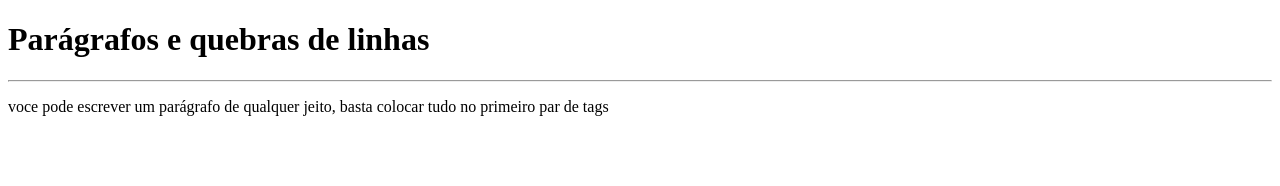
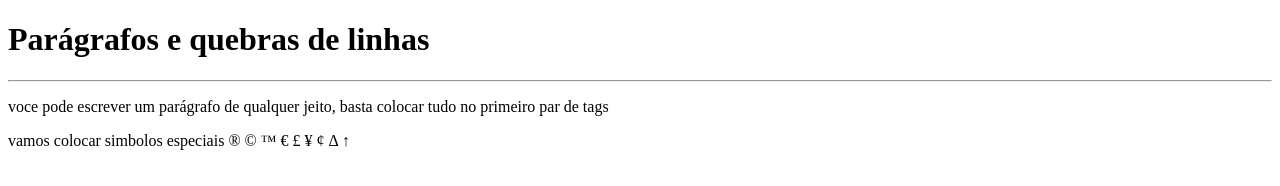
Before and after one commit to israaeldev/aprendendo_git, a plain HTML site: page estudos/html-css/exercicio002/index.html in a window 1280 px wide. Drawn offline with Linux system fonts and the light colour scheme.

Commit message:
foi adicionado simbolos

```diff
--- a/estudos/html-css/exercicio002/index.html
+++ b/estudos/html-css/exercicio002/index.html
@@ -11,5 +11,16 @@
     <p>
         voce pode escrever um parágrafo de qualquer jeito, basta colocar tudo no primeiro par de tags
     </p>
+    <p> vamos colocar simbolos especiais
+        &reg;
+        &copy;
+        &trade;
+        &euro;
+        &pound;
+        &yen;
+        &cent;
+        &Delta;
+        &uparrow;
+    </p>
 </body>
 </html>
```
